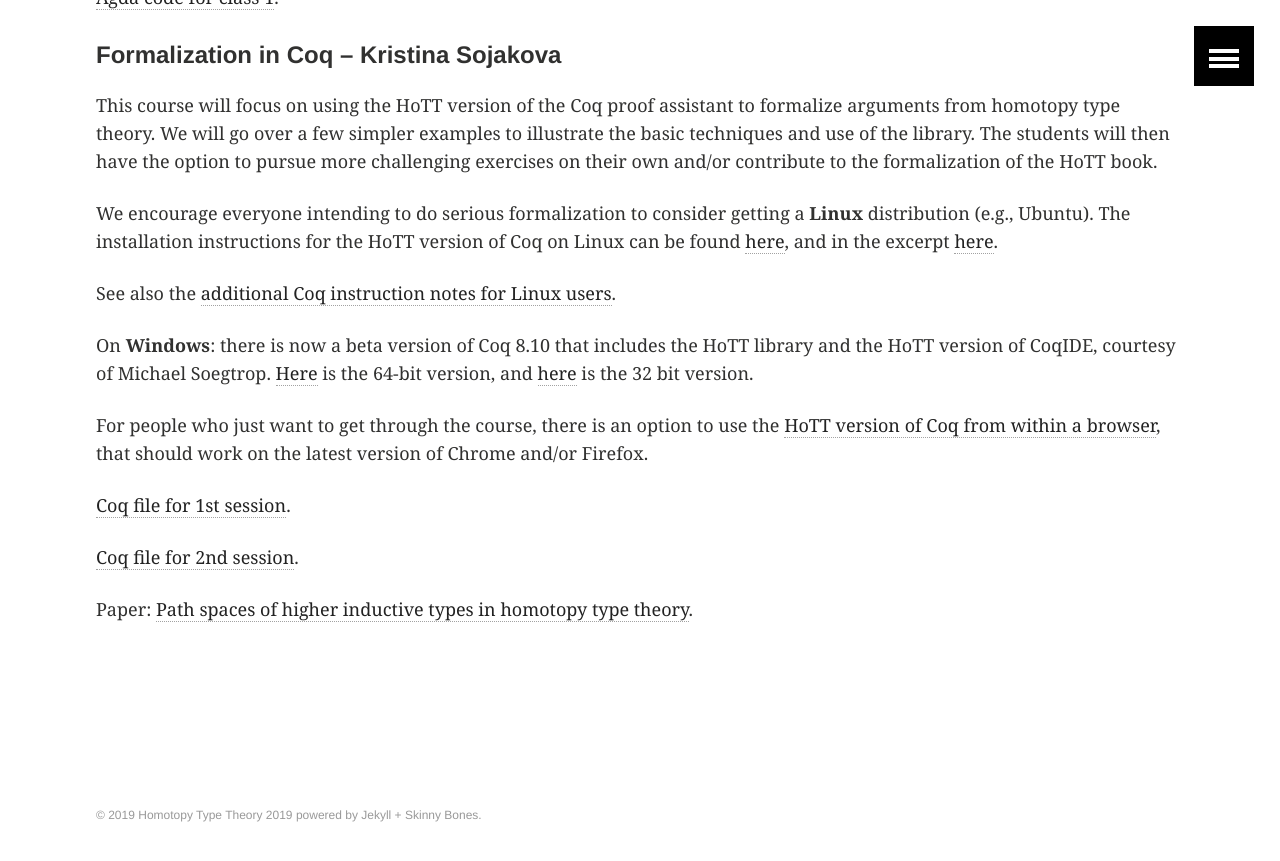
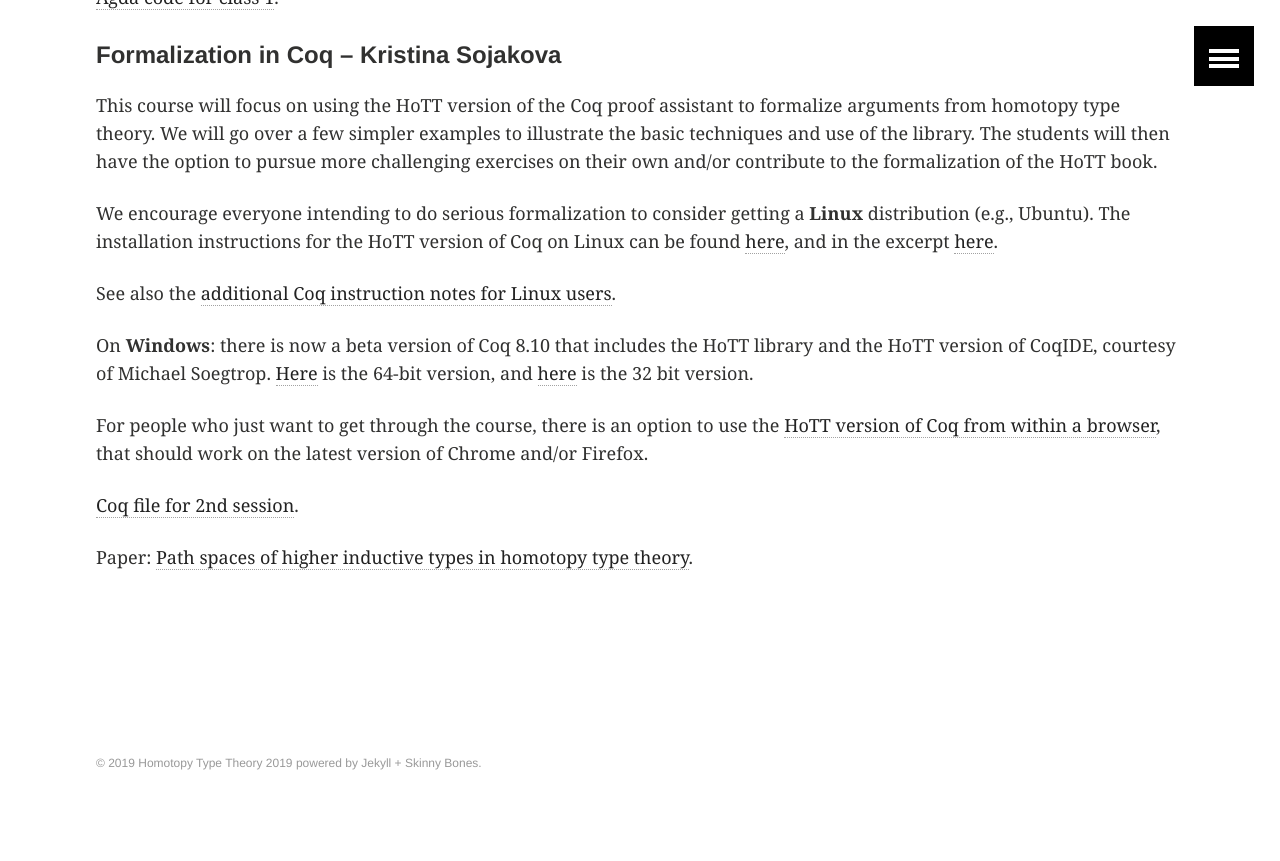
Before and after one commit to HoTT/HoTT-2019, a Jekyll site: the page built from summer-school.md, in a window 1280 px wide and 900 px high, scrolled down 4212 px. Shown: the top 861 px of the window. Built offline with Jekyll 4.4.1, drawn with Linux system fonts in a browser that asks for light colours.

Commit message:
remove file

```diff
--- a/summer-school.md
+++ b/summer-school.md
@@ -165,7 +165,7 @@ For people who just want to get through the course, there is an option to use
 the [HoTT version of Coq from within a browser](https://x80.org/rhino-hott/),
 that should work on the latest version of Chrome and/or Firefox.
 
-[Coq file for 1st session](../files/class1.v).
+<!-- [Coq file for 1st session](../files/class1.v). -->
 
 [Coq file for 2nd session](../files/class2.v).
 
```
